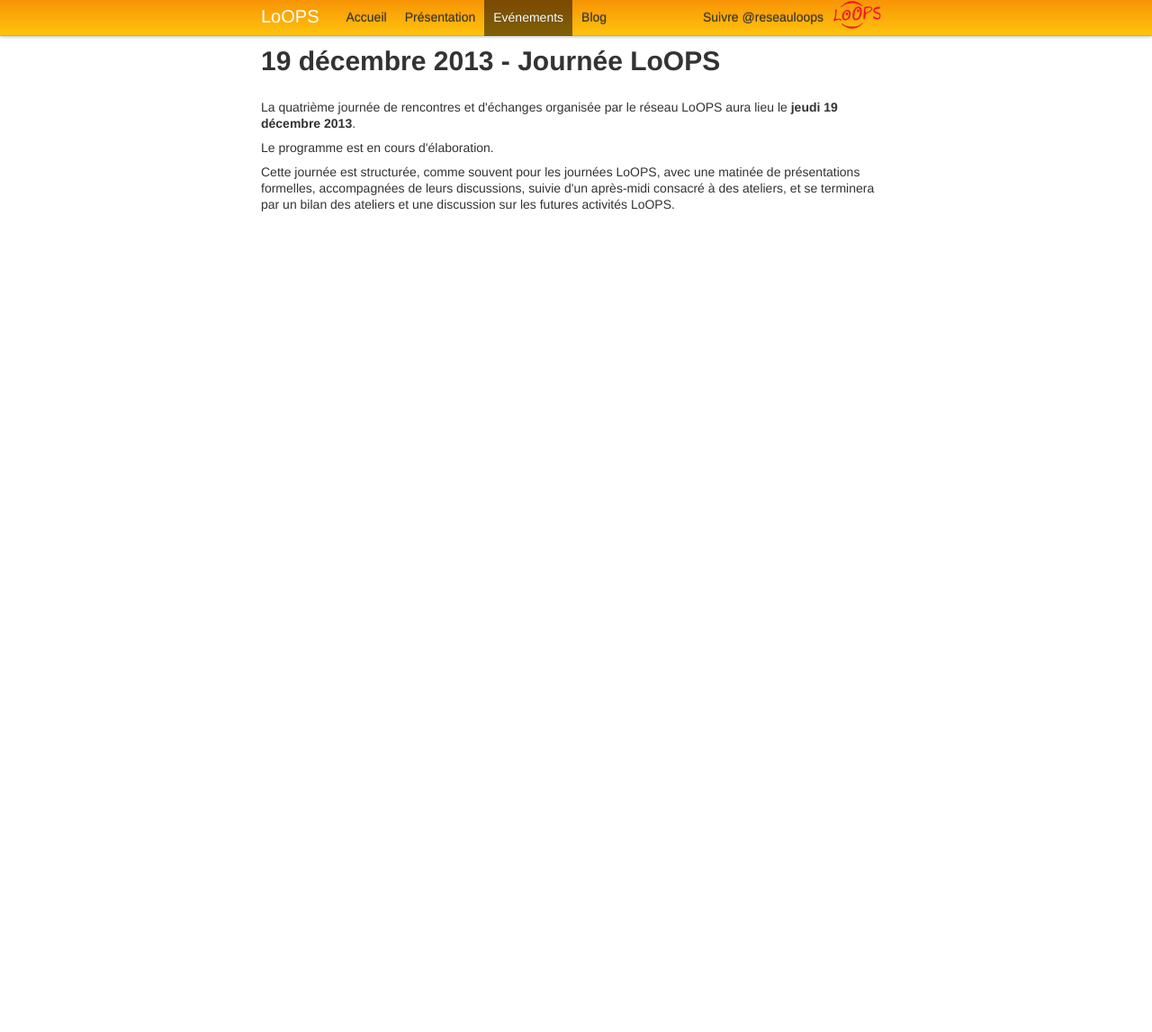
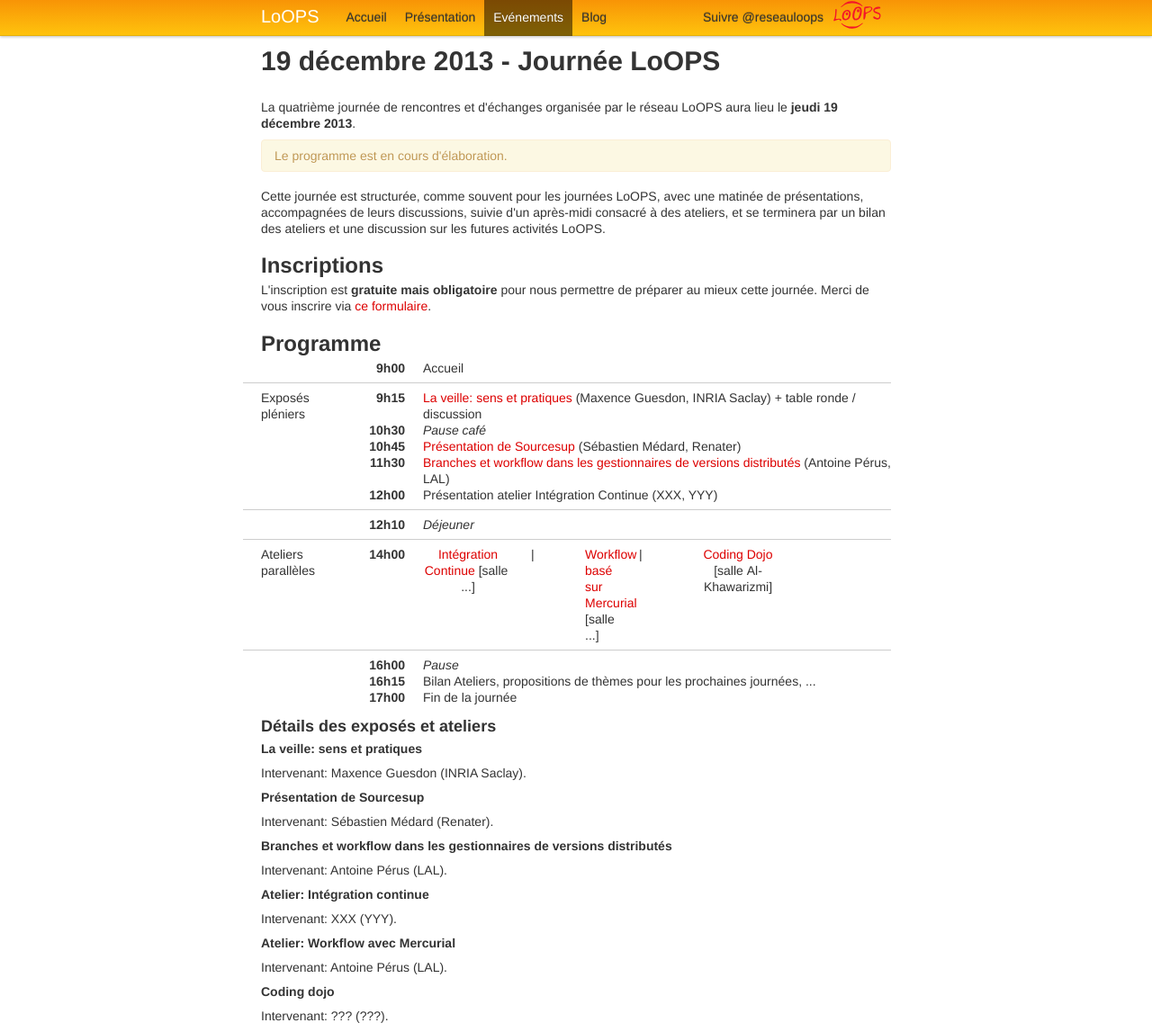
Before and after one commit to reseau-loops/reseau-loops.github.com, a Jekyll site: the page built from journee_2013_12.html, in a window 1280 px wide and 1147 px high. Shown: the whole window at 90% size. Built offline with Jekyll 4.4.1, drawn with Linux system fonts in a browser that asks for light colours; Markdown is read by kramdown in place of the engine named in the settings; comment, search, counter and statistics services are not loaded.

Commit message:
ajout programme pour jloops4

```diff
--- a/journee_2013_12.html
+++ b/journee_2013_12.html
@@ -13,18 +13,18 @@
 sur le campus d'Orsay.
 </p>
 -->
-<p>
+<p class="alert alert-warning">
 Le programme est en cours d'élaboration.
 </p>
 <p>
 Cette journée est structurée, comme souvent pour les journées LoOPS,
-avec une matinée de présentations formelles, accompagnées de leurs
+avec une matinée de présentations, accompagnées de leurs
 discussions, suivie d'un après-midi consacré à des ateliers, et se
 terminera par un bilan des ateliers et une discussion sur les futures
 activités LoOPS.
 </p>
 
-<!--
+
 <h2>Inscriptions</h2>
 <p>
 L'inscription est <b>gratuite mais obligatoire</b> pour nous permettre
@@ -38,7 +38,7 @@
   <div class="span10">
     <div class="row">
       <div class="span1 time">9h00</div>
-      <div class="span9">Introduction (Christian Arnault et Christian Helft) [salle 101]</div>
+      <div class="span9">Accueil</div>
     </div>
   </div>
 </div>
@@ -48,34 +48,34 @@
   <div class="span10">
     <div class="row">
       <div class="span1 time">9h15</div>
-      <div class="span9"><a href="#enseignement">Les outils de développement logiciel dans l'enseignement de la programmation</a>
-       (Stéphane Lopes, PRISM) [salle 101]</div>
+      <div class="span9"><a href="#veille">La veille: sens et pratiques</a>
+         (Maxence Guesdon, INRIA Saclay) + table ronde / discussion</div>
     </div>
     <div class="row">
-      <div class="span1 time">10h05</div>
-      <div class="span9"><a href="#efficacite">Efficacité de Production et Maintenance logicielle : Intégration d'Eclipse dans le processus de production</a>
-      (Benjamin Jalon, Nuxeo) [salle 101]</div>
-    </div>
-    <div class="row">
-      <div class="span1 time">10h55</div>
+      <div class="span1 time">10h30</div>
       <div class="span9"><i>Pause café</i></div>
     </div>
     <div class="row">
-      <div class="span1 time">11h25</div>
-      <div class="span9"><a href="#tests">Tests et intégration continue avec Eclipse</a>
-      (Julien Nauroy, INRIA Saclay) [salle 101]</div>
+      <div class="span1 time">10h45</div>
+      <div class="span9"><a href="#sourcesup">Présentation de Sourcesup</a>
+        (Sébastien Médard, Renater)</div>
     </div>
     <div class="row">
-      <div class="span1 time">12h15</div>
-      <div class="span9">Activités LoOPS
-      (David Chamont, LLR-IN2P3-CNRS); Antoine Pérus, LAL-IN2P3-CNRS; Christian Helft, LAL-IN2P3-CNRS) [salle 101]</div>
+      <div class="span1 time">11h30</div>
+      <div class="span9"><a href="#workflow">Branches et workflow dans les gestionnaires de versions distributés</a>
+         (Antoine Pérus, LAL)
+      </div>
+    </div>
+    <div class="row">
+      <div class="span1 time">12h00</div>
+      <div class="span9">Présentation atelier Intégration Continue (XXX, YYY)</div>
     </div>
   </div>
 </div>
 <div class="row prog-section">
 <div class="span2">&nbsp;</div>
-<div class="span1 time">12h30</div>
-<div class="span9"><i>Déjeuner (Cesfo, Cafeteria, salle 101)</i></div>
+<div class="span1 time">12h10</div>
+<div class="span9"><i>Déjeuner</i></div>
 </div>
 
 <div class="row prog-section">
@@ -83,11 +83,11 @@
   <div class="span10">
     <div class="row">
       <div class="span1 time">14h00</div>
-      <div class="span2 prog-parallel"><a href="#atelier-outils-dev">Eclipse pour l'intégration d'outils de développement</a> [salle&nbsp;101]</div>
+      <div class="span2 prog-parallel"><a href="#ci">Intégration Continue</a> [salle&nbsp; ...]</div>
       <div class="span1 prog-vert-">|</div>
-      <div class="span1 prog-paralle-"><a href="#atelier-nuxeo">Atelier 2</a> [salle&nbsp;166]</div>
+      <div class="span1 prog-paralle-"><a href="#hgworkflow">Workflow basé sur Mercurial</a> [salle&nbsp; ...]</div>
       <div class="span1 prog-vert-">|</div>
-      <div class="span2 prog-parallel"><a href="#atelier-integration">Tests et intégration continue avec Eclipse</a> [salle&nbsp;203]</div>
+      <div class="span2 prog-parallel"><a href="#dojo">Coding Dojo</a> [salle&nbsp;Al-Khawarizmi]</div>
     </div>
   </div>
 </div>
@@ -96,78 +96,59 @@
   <div class="span2">&nbsp;</div>
   <div class="span10">
     <div class="row">
-      <div class="span1 time">16h15</div>
+      <div class="span1 time">16h00</div>
       <div class="span9"><i>Pause</i></div>
     </div>
     <div class="row">
-      <div class="span1 time">16h30</div>
-      <div class="span9">Bilan Ateliers, JDEV</div>
+      <div class="span1 time">16h15</div>
+      <div class="span9">Bilan Ateliers, propositions de thèmes pour les prochaines journées, ...</div>
     </div>
     <div class="row">
-      <div class="span1 time">17h15</div>
+      <div class="span1 time">17h00</div>
       <div class="span9">Fin de la journée</div>
     </div>
   </div>
 </div>
 
 <h3>Détails des exposés et ateliers</h3>
-<h4 id="enseignement">Les outils de développement logiciel dans l'enseignement de la programmation</h4>
-<p>
-Depuis l’avènement du langage Java, les outils de développement logiciel se sont multipliés, diversifiés et modernisés. Au delà des considérations techniques, ces outils mettent en œuvre des concepts avancés et indispensables pour améliorer la qualité du logiciel. A l'heure actuelle, l'enseignement du développement logiciel ne peut donc plus se limiter à présenter un langage et les concepts associés. En effet, pour obtenir un logiciel de bonne qualité, il est naturel de s'appuyer sur un processus robuste, adapté au projet, et intégrant les concepts et les outils les plus pertinents.
-Dans cette présentation, un ensemble d'outils couvrant différentes phases du processus de développement sera abordé en insistant sur leur intérêt dans un contexte d'enseignement. En particulier, l'IDE Eclipse apporte une solution pour l'intégration et la mise en pratique de ces outils.
-</p>
-<p>
-Intervenant: Stéphane Lopes (PRISM).
-</p>
-
-<h4 id="efficacite">Efficacité de Production et Maintenance logicielle : Intégration d'Eclipse dans le processus de production</h4>
-<p>Les librairies et les logiciels deviennent de plus en plus puissants et offrent des outils sur étagère couvrant de plus en plus de besoins. Malheureusement, il arrive parfois que les besoins couverts ne permettent pas de répondent à la totalité des attentes des usagers de ces outils. Dans ce cas de figure, il devient nécessaire d'ajouter du code pour implémenter ces spécificités. C'est à ce moment là que les problèmes commencent. Tant que le projet reste dans le pré protégé par l'éditeur/la communauté, la maintenance logicielle est "à la charge" ou concerne ces derniers. Mais quand le projet nécessite du code, il faut alors appréhender clairement la maintenance logicielle sur ces parties de codes produites, si on désire que le projet soit pérenne.
-Nuxeo, éditeur logiciel open source, conscient de cette problématique, a pour objectif de fournir les meilleurs outils qui soient pour faciliter ce travail d'intégration. Pour répondre aux problématiques de maintenance de manière élégante, Nuxeo propose une stratégie intéressante autour de l'IDE Eclipse, d'un outil de configuration en mode SAAS et de la notion d'opération.
-Cette présentation abordera cette stratégie choisie, donnera un aperçu de la dynamique de production et les avantages induits.
-</p>
-<p>
-Intervenant: Benjamin Jalon (Nuxeo).
-</p>
-
-<h4 id="tests">Tests et intégration continue avec Eclipse</h4>
-<p>
-La précédente journée LoOPS nous a montré l'intérêt que présentent la mise en place de tests et d'un outil d'intégration continue.
-Cependant, les exemples présentés sont-ils utilisables lorsque l'on ne fait pas partie d'une équipe travaillant sur un projet à l'échelle européene ?
-Dans cette présentation, à mi-chemin entre le tutoriel et le retour d'expérience, je présenterai les différentes étapes de la mise en place de tests unitaires
-et d'un outil d'intégration continue en prenant comme exemple concret l'amélioration de la qualité d'un petit framework web.</p>
-</p>
-<p>
-Intervenant: Julien Nauroy (INRIA Saclay).
-</p>
-
-<h4 id="atelier-outils-dev">Eclipse pour l'intégration d'outils de développement</h4>
-<p>
-L'objectif de cet atelier est de montrer comment à partir d'Eclipse, il est possible de créer aisément un projet intégrant divers outils de développement. Un exemple simple de projet sera utilisé pour cela. Les aspects étudiés incluent les outils automatiques d'audit de code (Checkstyle, FindBugs), le build (maven), la gestion de versions (git) ainsi que les tests unitaires.
-Cet atelier se déroulera dans l'environnement suivant : JDK récent, Eclipse intégrant les plugins checkstyle (eclipse-cs), findBugs, maven (m2e), git (EGit) et JUnit (en standard + MoreUnit).
-</p>
-<p>
-Intervenant: Stéphane Lopes (PRISM).
-</p>
-
-<h4 id="atelier-nuxeo">Atelier 2</h4>
+<h4 id="veille">La veille: sens et pratiques</h4>
 <p>
 </p>
 <p>
-Intervenant: Benjamin Jalon (Nuxeo).
+Intervenant: Maxence Guesdon (INRIA Saclay).
 </p>
 
-<h4 id="atelier-integration">Tests et intégration continue avec Eclipse</h4>
-<p>Cet atelier vous permettra de vous familiariser avec l'écriture de tests unitaires
-dans le cadre de la rédaction d'un programme en Java.
-Les points suivants seront abordés lors de cet atelier :
+<h4 id="sourcesup">Présentation de Sourcesup</h4>
+<p>
 </p>
-<ul>
-<li>mise en place de tests unitaires dans le cadre d'un programme Java simple,</li>
-<li>couverture de code,</li>
-<li>automatisation des tests,</li>
-<li>mise en place d'un outil d'intégration continue.</li>
-</ul>
 <p>
-Intervenant: Julien Nauroy (INRIA Saclay).
+Intervenant: Sébastien Médard (Renater).
 </p>
--->
+
+<h4 id="workflow">Branches et workflow dans les gestionnaires de versions distributés</h4>
+<p>
+</p>
+<p>
+Intervenant: Antoine Pérus (LAL).
+</p>
+
+<h4 id="ic">Atelier: Intégration continue</h4>
+<p>
+</p>
+<p>
+Intervenant: XXX (YYY).
+</p>
+
+<h4 id="hgworkflow">Atelier: Workflow avec Mercurial</h4>
+<p>
+</p>
+<p>
+Intervenant: Antoine Pérus (LAL).
+</p>
+
+<h4 id="dojo">Coding dojo</h4>
+<p>
+</p>
+<p>
+Intervenant: ??? (???).
+</p>
```
